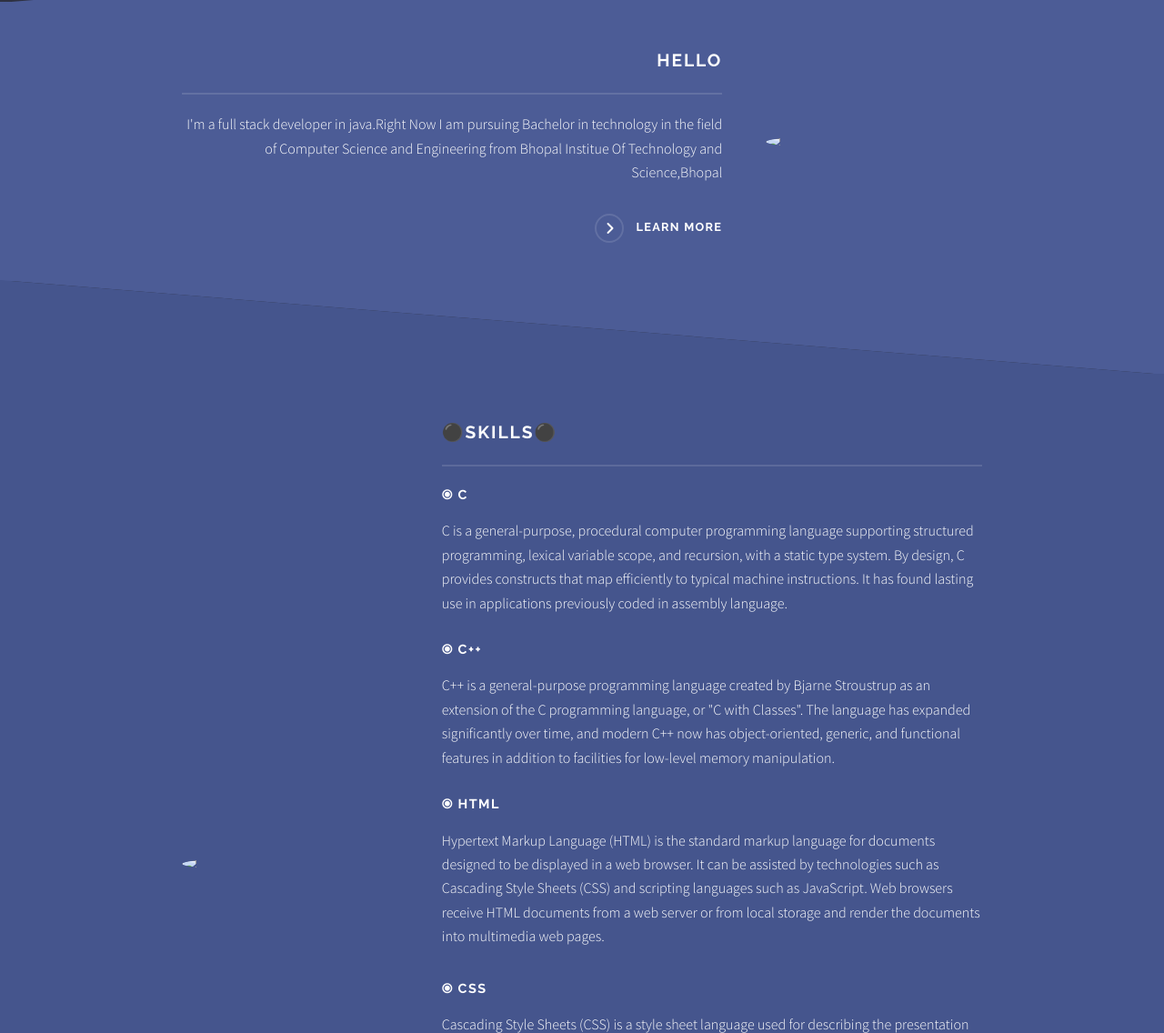
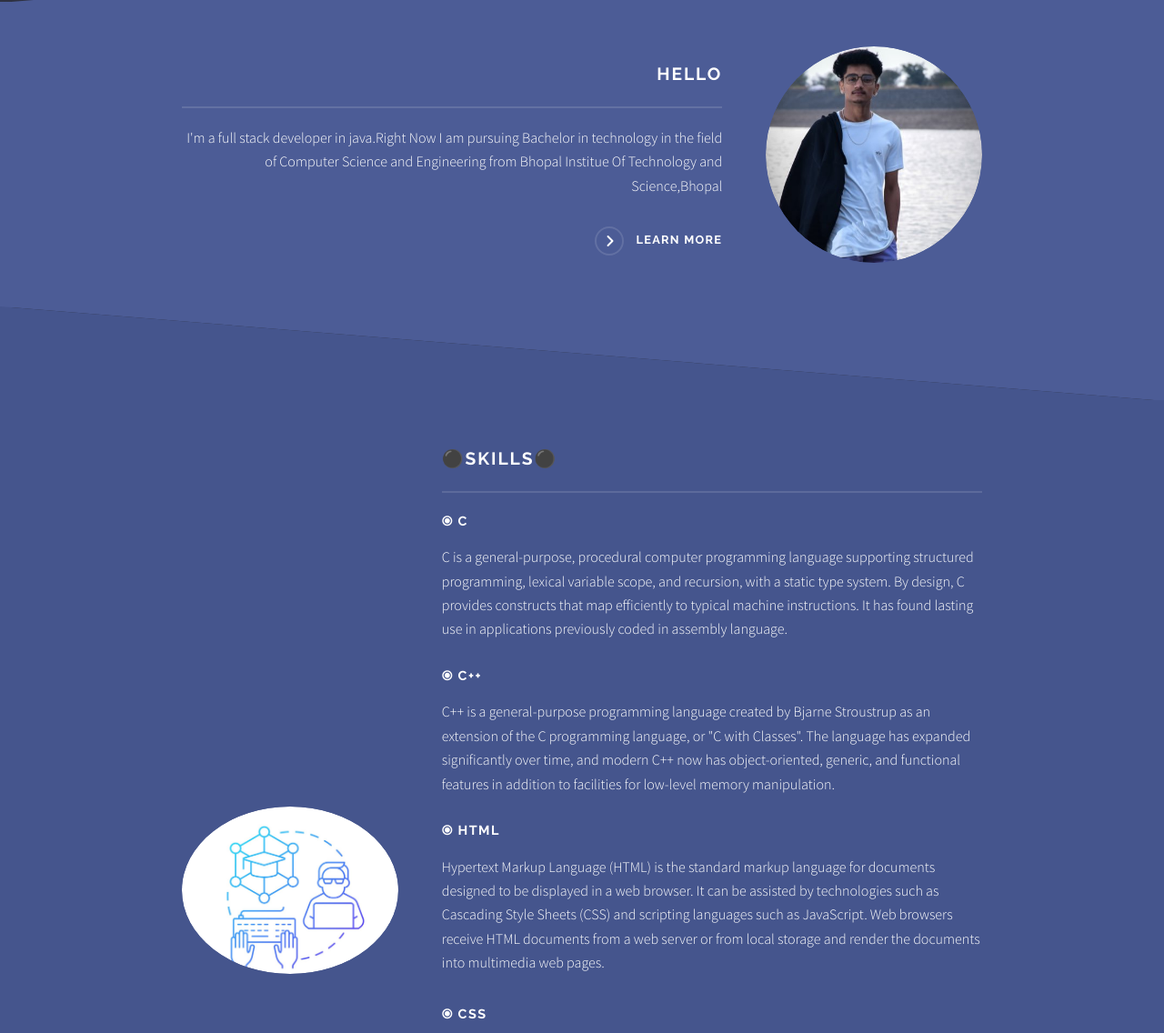
Before and after one commit to rohitggothi/portfolio, a plain HTML site: page index.html in a window 1280 px wide. Shown: the part 555-1691 px from the top of the page at 91% size. Drawn offline with nearby package versions, Linux system fonts and the light colour scheme; files that its build step writes are made by us from their sources.

Commit message:
Update index.html

```diff
--- a/index.html
+++ b/index.html
@@ -4243,7 +4243,7 @@ body.is-preload #banner .logo {
 						<!-- One -->
 							<section id="one" class="wrapper spotlight style1">
 								<div class="inner">
-									<a href="#" class="image"><img src="images/rohit.jpg" width="100%" /></a>
+									<a href="#" class="image"><img src="rohit.jpg" width="100%" /></a>
 									<div class="content">
 										<h2 class="major">Hello</h2>
 										<p>I'm a full stack developer in java.Right Now I am pursuing Bachelor in technology in the field of Computer Science and Engineering from Bhopal Institue Of Technology and Science,Bhopal</p>
@@ -4255,7 +4255,7 @@ body.is-preload #banner .logo {
 						<!-- Two -->
 							<section id="two" class="wrapper alt spotlight style2">
 								<div class="inner">
-									<a href="#" class="image"><img src="images/43571049.jpg"/></a>
+									<a href="#" class="image"><img src="43571049.jpg"/></a>
 									<div class="content">
 										<h2 class="major">⚫SKILLS⚫</h2>
 
```
